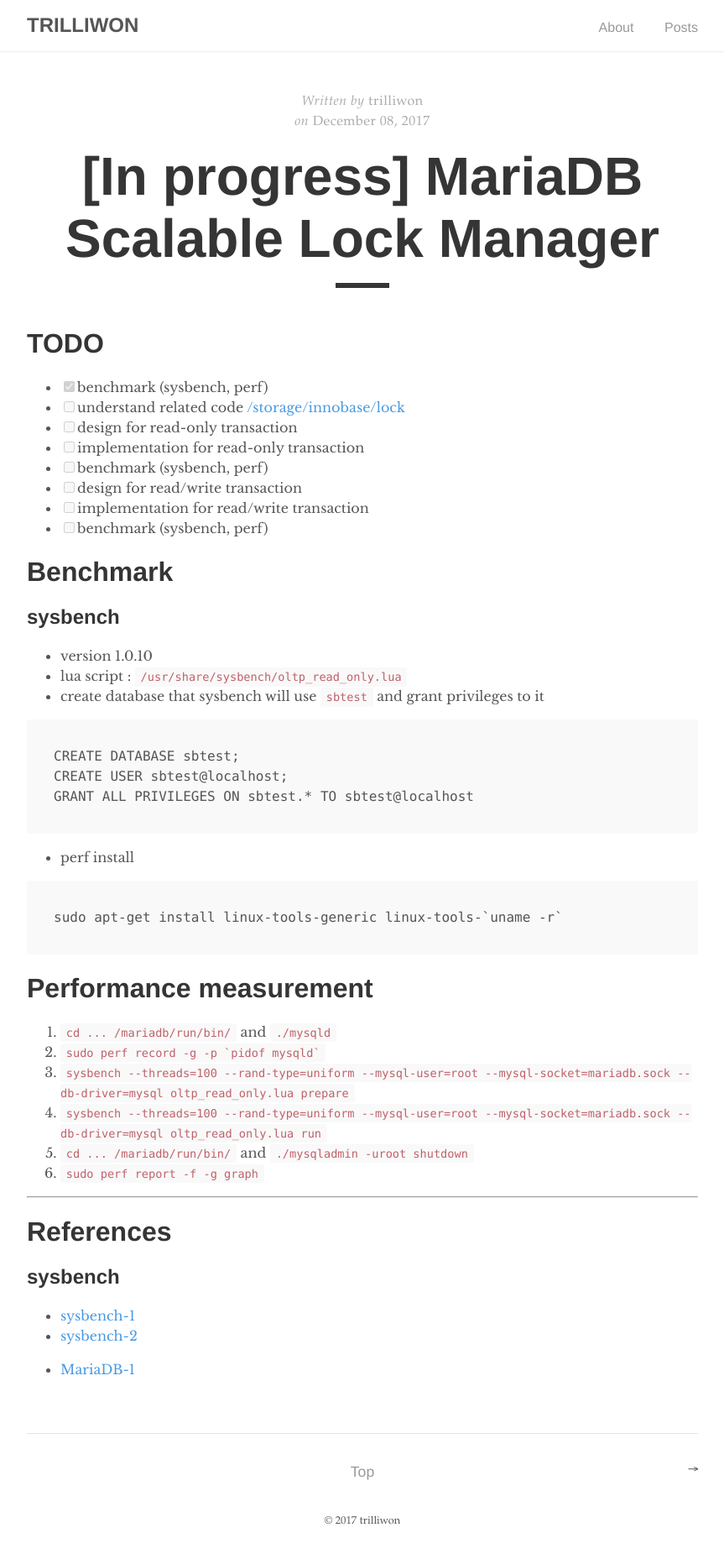
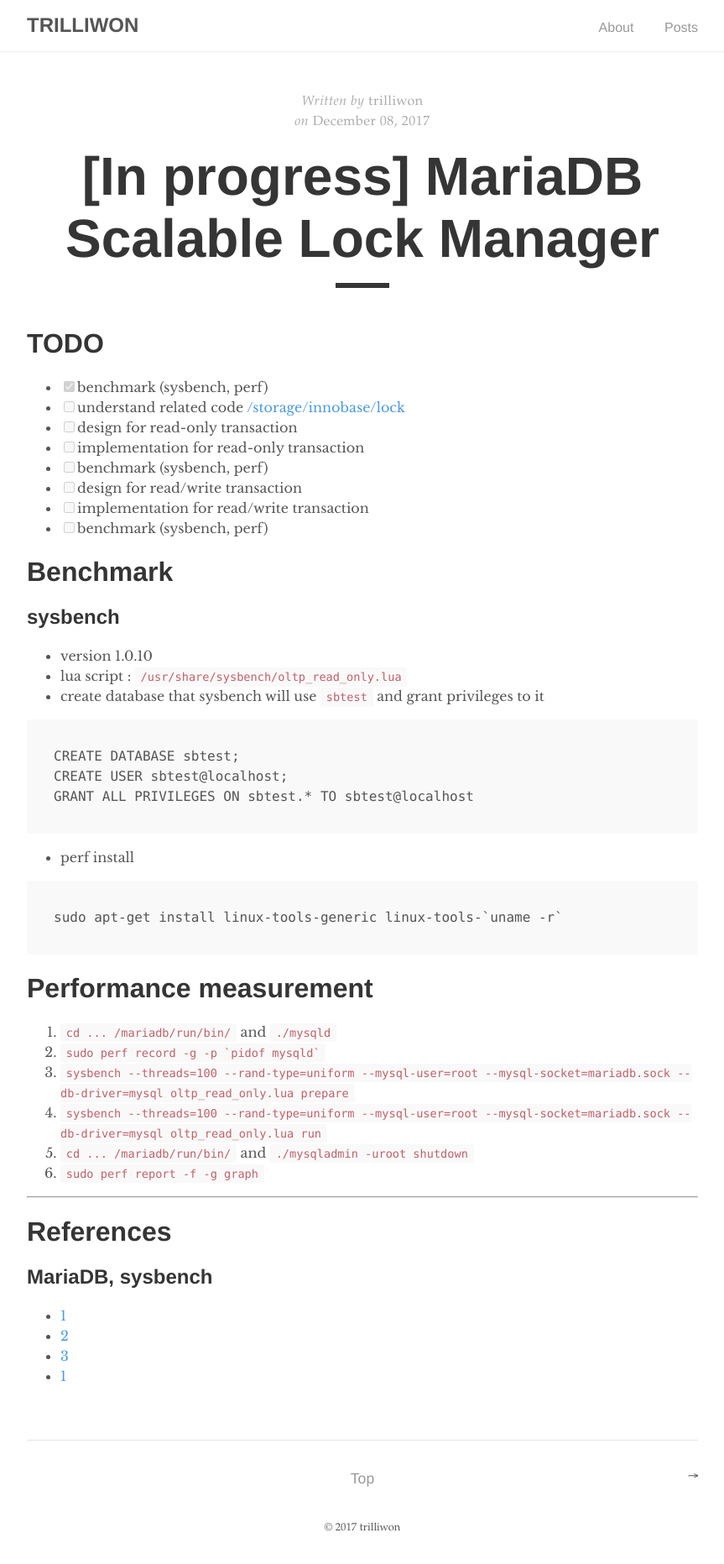
Before and after one commit to trilliwon/ABL, a Jekyll site: the page built from _posts/2017-12-08-lock-manager.md, in a window 1280 px wide. Shown: the whole page at 84% size, without its empty margins (208-1071 px from the left). Built offline with Jekyll 4.4.1, drawn with Linux system fonts in a browser that asks for light colours.

Commit message:
Fri Dec  8 21:02:27 KST 2017

```diff
--- a/_posts/2017-12-08-lock-manager.md
+++ b/_posts/2017-12-08-lock-manager.md
@@ -51,8 +51,8 @@
 
 # References
 
-## sysbench
-- [sysbench-1](https://github.com/akopytov/sysbench)
-- [sysbench-2](https://github.com/akopytov/sysbench/issues/58)
-
-- [MariaDB-1](https://mariadb.com/kb/en/library/sysbench-benchmark-setup/)
+## MariaDB, sysbench
+- [1](https://github.com/akopytov/sysbench)
+- [2](https://github.com/akopytov/sysbench/issues/58)
+- [3](https://mariadb.org/using-lua-enabled-sysbench/)
+- [1](https://mariadb.com/kb/en/library/sysbench-benchmark-setup/)
```
